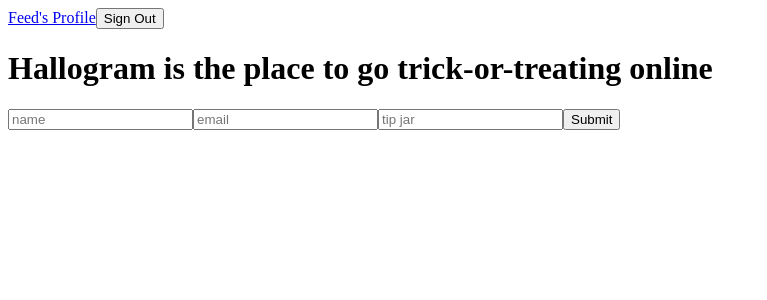
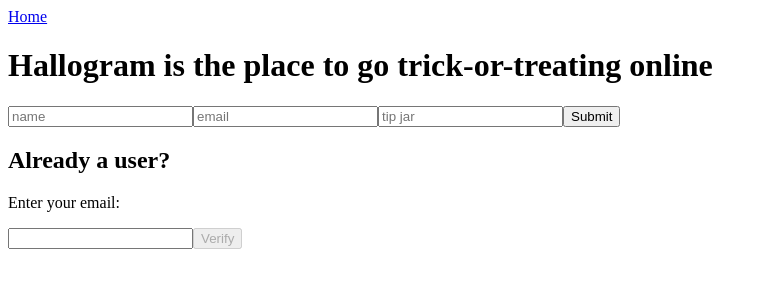
Before and after one commit to neilitalia/hallogram, a Vue app in the folder client/: page /welcome in a window 1280 px wide. Shown: the top 300 px of the page, without its empty margins (0-767 px from the left). Built offline with nearby package versions, Linux system fonts and the light colour scheme.

Commit message:
change nav:

```diff
--- a/client/src/App.vue
+++ b/client/src/App.vue
@@ -4,7 +4,7 @@
       <Nav @signOut="signOut" />
     </header>
     <main>
-      <router-view></router-view>
+      <router-view @checkRegistration="checkRegistration" />
     </main>
   </div>
 </template>
@@ -17,11 +17,20 @@ export default {
   components: {
     Nav,
   },
+  mounted: function () {
+    this.checkRegistration();
+  },
   methods: {
     signOut() {
       localStorage.clear();
       this.$router.push("/welcome");
     },
+    checkRegistration() {
+      const authenticated = localStorage.getItem("authenticated");
+      if (!authenticated) {
+        this.$router.push("/welcome");
+      }
+    },
   },
 };
 </script>
--- a/client/src/components/Nav.vue
+++ b/client/src/components/Nav.vue
@@ -1,8 +1,10 @@
 <template>
   <nav>
-    <router-link to="/">Feed</router-link>
-    <router-link to="/profile">{{ name }}'s Profile</router-link>
-    <button @click="signOut">Sign Out</button>
+    <router-link to="/">Home</router-link>
+    <router-link to="/profile" v-if="authenticated"
+      >{{ name }}'s Profile</router-link
+    >
+    <button v-if="authenticated" @click="signOut">Sign Out</button>
   </nav>
 </template>
 
@@ -10,13 +12,20 @@
 export default {
   name: "Nav",
   data: () => ({
+    authenticated: false,
     name: "",
   }),
   mounted: function () {
-    this.name = localStorage.getItem("name");
+    const authenticated = localStorage.getItem("authenticated");
+    if (authenticated) {
+      this.name = localStorage.getItem("name");
+      this.authenticated = true;
+    }
   },
   methods: {
     signOut() {
+      this.authenticated = false;
+      this.name = "";
       this.$emit("signOut");
     },
   },
--- a/client/src/pages/Feed.vue
+++ b/client/src/pages/Feed.vue
@@ -23,6 +23,7 @@ export default {
     posts: [],
   }),
   mounted: function () {
+    this.$emit("checkRegistration");
     this.getPosts();
   },
   methods: {
--- a/client/src/pages/Profile.vue
+++ b/client/src/pages/Profile.vue
@@ -27,13 +27,17 @@ export default {
     user: {},
   }),
   mounted: function () {
+    this.$emit("checkRegistration");
     this.getUser();
   },
   methods: {
     async getUser() {
-      const response = await GetUser(localStorage.getItem("user_id"));
-      console.log(response);
-      this.user = response;
+      const userId = localStorage.getItem("user_id");
+      if (userId) {
+        const response = await GetUser(userId);
+        console.log(response);
+        this.user = response;
+      }
     },
   },
 };
--- a/client/src/pages/Welcome.vue
+++ b/client/src/pages/Welcome.vue
@@ -7,17 +7,24 @@
       <input v-model="tip_jar" type="text" placeholder="tip jar" />
       <button type="submit">Submit</button>
     </form>
+    <h2>Already a user?</h2>
+    <p>Enter your email:</p>
+    <input type="email" v-model="verifyEmail" />
+    <button @click="getUser" :disabled="!this.verifyEmail">Verify</button>
+    <p v-if="!found">User not found :(</p>
   </div>
 </template>
 
 <script>
-import { CreateUser } from "../services/UserServices";
+import { CreateUser, VerifyUser } from "../services/UserServices";
 export default {
   name: "Welcome",
   data: () => ({
     name: "",
     email: "",
     tip_jar: null,
+    verifyEmail: "",
+    found: true,
   }),
   methods: {
     async createUser() {
@@ -29,14 +36,30 @@ export default {
         };
         const res = await CreateUser(payload);
         if (res.status === 201) {
-          localStorage.setItem("name", res.data.name);
-          localStorage.setItem("email", res.data.email);
-          localStorage.setItem("tip_jar", res.data.tip_jar);
-          localStorage.setItem("user_id", res.data.id);
-          localStorage.setItem("authenticated", true);
-          this.$router.push("/");
+          this.storeUserData(res.data);
         }
       }
+    },
+    async getUser() {
+      if (this.verifyEmail) {
+        const payload = {
+          user_email: this.verifyEmail,
+        };
+        const res = await VerifyUser(payload);
+        if (res.data.msg === "user not found") {
+          this.found = false;
+        } else {
+          this.storeUserData(res.data);
+        }
+      }
+    },
+    storeUserData(data) {
+      localStorage.setItem("name", data.name);
+      localStorage.setItem("email", data.email);
+      localStorage.setItem("tip_jar", data.tip_jar);
+      localStorage.setItem("user_id", data.id);
+      localStorage.setItem("authenticated", true);
+      this.$router.push("/");
     },
   },
 };
--- a/client/src/services/UserServices.js
+++ b/client/src/services/UserServices.js
@@ -19,3 +19,8 @@ export const DeleteUser = async user_id => {
   const res = await Client.delete(`/users/${user_id}`)
   return res.data
 }
+
+export const VerifyUser = async data => {
+  const res = await Client.post('/users/verify', data)
+  return res
+}
```
Also changed, not shown: 2 other files (tests, documents, lock files or other folders).
